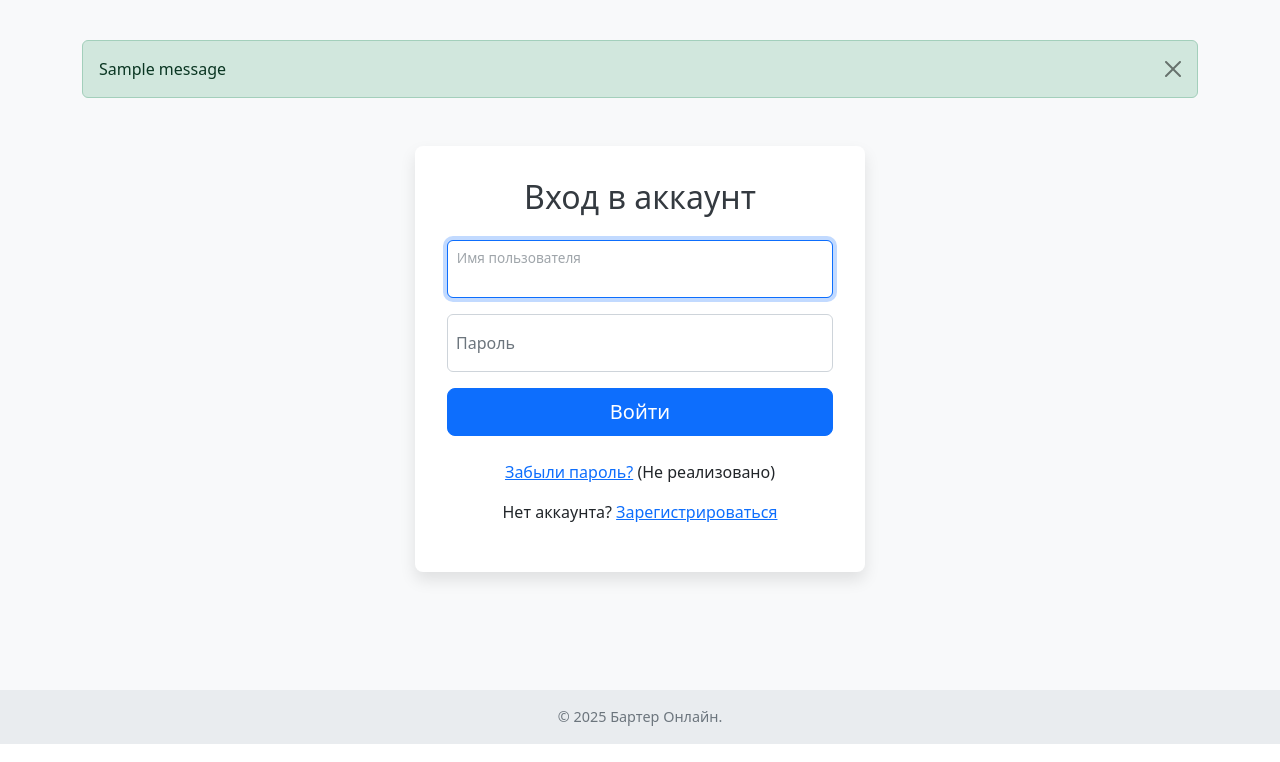
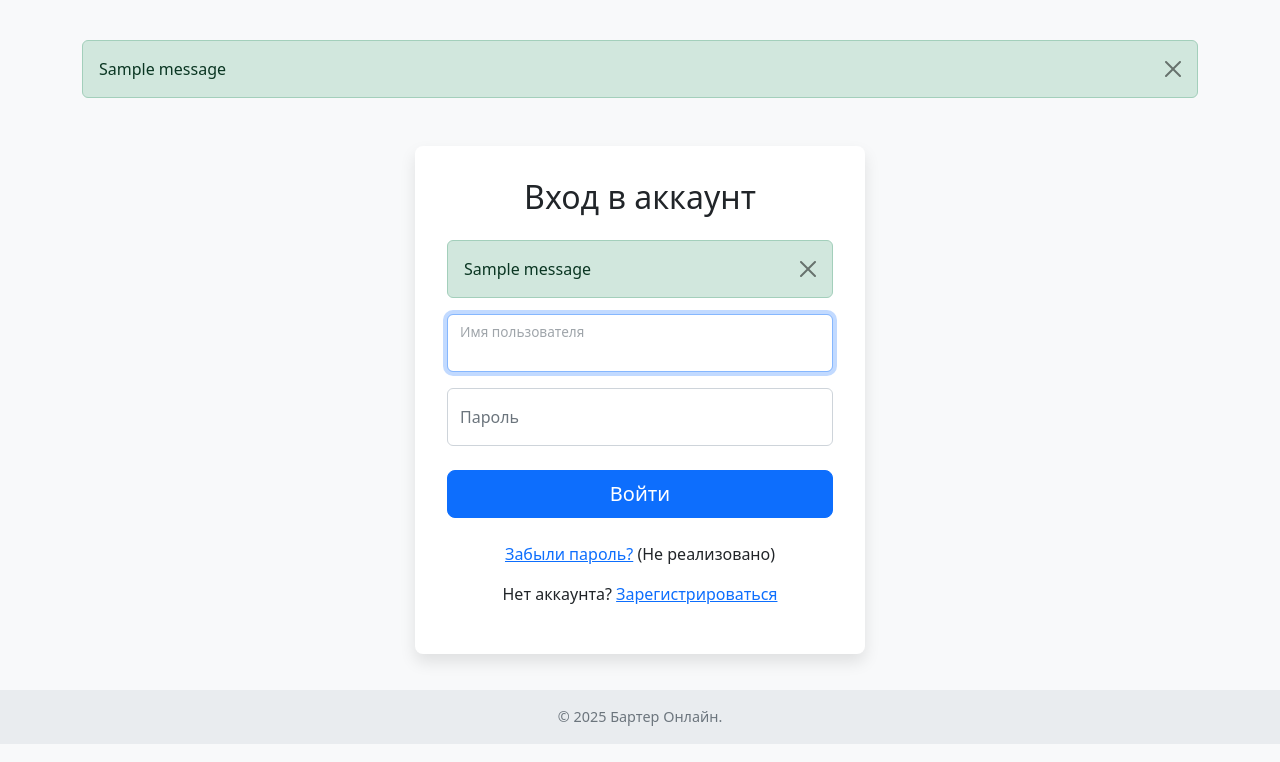
Before and after one commit to nodecspro/barter_platform, a Django app: page /accounts/login/ in a window 1280 px wide. Shown: the part 56-818 px from the top of the page. Run offline with Django 5.2, Linux system fonts and the light colour scheme; tables that the repository leaves empty hold one stand-in row (values such as "Sample post"); one stand-in notice (Sample message) is shown.

Commit message:
Refactor: Improve login page styling and form handling
Update login.html to use CSS variables for better theming and consistency with signup.html.
Implement Bootstrap's form-floating styles explicitly for better control and appearance.
Add display of non-field errors and individual field errors using Bootstrap's invalid-feedback.
Include basic structure for JavaScript error handling.
Ensure form uses `novalidate` for client-side control.

```diff
--- a/templates/registration/login.html
+++ b/templates/registration/login.html
@@ -5,25 +5,48 @@
 
 {% block extra_head %}
 <style>
+    /* Стили для .login-container, form-floating и т.д. должны быть идентичны тем, что в signup.html или в base.html, если они глобальные */
     .login-container {
         max-width: 450px;
         margin-top: 3rem;
         padding: 2rem;
-        background-color: #fff;
+        background-color: var(--container-box-bg); /* Используем CSS переменную */
         border-radius: 0.5rem;
         box-shadow: 0 0.5rem 1rem rgba(0, 0, 0, 0.1);
     }
     .login-container h2 {
         margin-bottom: 1.5rem;
         text-align: center;
-        color: #343a40;
+        /* color: #343a40; /* Цвет будет из var(--body-color) */
     }
-    .form-floating label {
-        padding-left: 0.5rem; /* Adjust if label overlaps input */
+    /* Стили для form-floating, если они не определены глобально */
+    .form-floating > .form-control,
+    .form-floating > .form-select {
+        height: calc(3.5rem + 2px);
+        line-height: 1.25;
+        padding-top: 1.625rem;
+        padding-bottom: 0.625rem;
     }
-    .form-control:focus {
-        border-color: #0d6efd; /* Bootstrap primary color */
-        box-shadow: 0 0 0 0.25rem rgba(13, 110, 253, 0.25);
+    .form-floating > label {
+        position: absolute;
+        top: 0;
+        left: 0;
+        height: 100%;
+        padding: 1rem 0.75rem;
+        pointer-events: none;
+        border: 1px solid transparent;
+        transform-origin: 0 0;
+        transition: opacity 0.1s ease-in-out, transform 0.1s ease-in-out;
+        color: var(--form-floating-label-color); /* Используем CSS переменную */
+    }
+    .form-floating > .form-control:focus ~ label,
+    .form-floating > .form-control:not(:placeholder-shown) ~ label { /* :not(:placeholder-shown) */
+        opacity: 0.65;
+        transform: scale(0.85) translateY(-0.5rem) translateX(0.15rem);
+    }
+    .invalid-feedback.d-block {
+        margin-top: 0.25rem;
+        font-size: 0.875em;
     }
 </style>
 {% endblock %}
@@ -32,79 +55,152 @@
 <div class="container login-container">
     <h2>Вход в аккаунт</h2>
 
-    {% if form.errors %}
-        <div class="alert alert-danger" role="alert">
-            <p>Пожалуйста, исправьте ошибки ниже:</p>
-            {% if form.non_field_errors %}
-                {{ form.non_field_errors }}
-            {% endif %}
-            <ul>
-            {% for field in form %}
-                {% if field.errors %}
-                    <li><strong>{{ field.label_tag }}</strong> {{ field.errors|striptags }}</li>
-                {% endif %}
+    {% if messages %}
+        {% for message in messages %}
+            <div class="alert alert-{% if message.tags %}{{ message.tags }}{% else %}info{% endif %} alert-dismissible fade show mt-3" role="alert">
+                {{ message }}
+                <button type="button" class="btn-close" data-bs-dismiss="alert" aria-label="Close"></button>
+            </div>
+        {% endfor %}
+    {% endif %}
+
+    {% if form.non_field_errors %} {# Ошибки, не связанные с конкретным полем #}
+        <div class="alert alert-danger mt-3" role="alert">
+            {% for error in form.non_field_errors %}
+                <p class="mb-0">{{ error }}</p>
             {% endfor %}
-            </ul>
         </div>
     {% endif %}
 
-    <form method="post" action="{% url 'login' %}">
+    <form method="post" action="{% url 'login' %}" class="mt-3" id="loginForm" novalidate>
         {% csrf_token %}
 
-        <div class="form-floating mb-3">
-            {{ form.username }}
+        {# Имя пользователя #}
+        <div class="form-floating mb-3 field-container">
+            {{ form.username }} {# Рендерит <input id="id_username" name="username" ... > #}
             <label for="{{ form.username.id_for_label }}">Имя пользователя</label>
+            {% if form.username.errors %}
+                <div class="invalid-feedback d-block">
+                    {% for error in form.username.errors %}
+                        {{ error }}
+                    {% endfor %}
+                </div>
+            {% endif %}
+             <div class="custom-error-message" id="{{ form.username.id_for_label }}-js-error"></div>
         </div>
 
-        <div class="form-floating mb-3">
-            {{ form.password }}
+        {# Пароль #}
+        <div class="form-floating mb-3 field-container">
+            {{ form.password }} {# Рендерит <input id="id_password" name="password" type="password" ... > #}
             <label for="{{ form.password.id_for_label }}">Пароль</label>
+            {% if form.password.errors %}
+                <div class="invalid-feedback d-block">
+                    {% for error in form.password.errors %}
+                        {{ error }}
+                    {% endfor %}
+                </div>
+            {% endif %}
+            <div class="custom-error-message" id="{{ form.password.id_for_label }}-js-error"></div>
         </div>
 
         {% if request.GET.next %}
             <input type="hidden" name="next" value="{{ request.GET.next }}">
         {% endif %}
 
-        <div class="d-grid">
+        <div class="d-grid mt-4">
             <button type="submit" class="btn btn-primary btn-lg">Войти</button>
         </div>
     </form>
 
     <div class="mt-4 text-center">
-        <p><a href="#">Забыли пароль?</a> (Не реализовано)</p> {# Link to password reset if you add it #}
+        <p><a href="#">Забыли пароль?</a> (Не реализовано)</p>
         <p>Нет аккаунта? <a href="{% url 'signup' %}">Зарегистрироваться</a></p>
     </div>
 </div>
 {% endblock %}
 
 {% block extra_scripts %}
-{# Add any page-specific JavaScript here if needed #}
 <script>
-    // Simple script to add 'form-control' class to Django form inputs
-    // if they don't have it, for Bootstrap styling.
-    // Django's default widgets usually don't add it directly.
-    document.addEventListener('DOMContentLoaded', function() {
-        const formInputs = document.querySelectorAll('.login-container form input[type="text"], .login-container form input[type="password"], .login-container form input[type="email"]');
-        formInputs.forEach(function(input) {
-            if (!input.classList.contains('form-control')) {
-                input.classList.add('form-control');
+document.addEventListener('DOMContentLoaded', function() {
+    const form = document.getElementById('loginForm'); // Убедитесь, что ID формы правильный
+    if (!form) return;
+
+    const formElements = form.querySelectorAll('.form-floating > input:not([type="hidden"]), .form-floating > select, .form-floating > textarea');
+
+    formElements.forEach(function(el) {
+        // Базовая настройка (form-control, placeholder)
+        if (!el.classList.contains('form-control') && el.tagName.toLowerCase() !== 'select') {
+            el.classList.add('form-control');
+        }
+        if (el.tagName.toLowerCase() === 'select' && !el.classList.contains('form-select')) {
+            el.classList.add('form-select');
+        }
+
+        // КЛЮЧЕВОЙ МОМЕНТ:
+        // Для form-floating, если у поля УЖЕ ЕСТЬ ЗНАЧЕНИЕ, placeholder не нужен для "всплытия" метки.
+        // :not(:placeholder-shown) сработает.
+        // Если значения НЕТ, то нужен placeholder=" " для корректного начального состояния.
+        if (el.value === '' && !el.hasAttribute('placeholder') && (el.type === 'text' || el.type === 'email' || el.type === 'password' || el.tagName.toLowerCase() === 'textarea')) {
+            el.setAttribute('placeholder', ' ');
+        }
+
+        const fieldContainer = el.closest('.field-container');
+        if (!fieldContainer) return;
+
+        const djangoErrorDiv = fieldContainer.querySelector('.invalid-feedback.d-block'); // Ищем только ошибки Django
+        const jsErrorDiv = fieldContainer.querySelector('.custom-error-message');
+
+        // Обработчики для "живой" валидации и скрытия ошибок (аналогично signup.html)
+        el.addEventListener('input', function() {
+            if (djangoErrorDiv && djangoErrorDiv.offsetParent !== null && djangoErrorDiv.textContent.toLowerCase().includes('this field is required')) {
+                djangoErrorDiv.style.display = 'none';
             }
-            // Ensure the id matches what the label `for` attribute expects
-            if (!input.id && input.name) {
-                 input.id = 'id_' + input.name;
+            if (jsErrorDiv && jsErrorDiv.offsetParent !== null && jsErrorDiv.textContent.includes('Это поле обязательно для заполнения')) {
+                hideJsError(jsErrorDiv);
+            }
+            // Здесь можно добавить специфичную для логина JS-валидацию, если нужно (обычно не требуется)
+            // validateLoginField(el, fieldContainer);
+            // Если поле стало валидным по JS и нет других ошибок, убираем is-invalid
+            if (el.value.trim() !== '' && (!djangoErrorDiv || djangoErrorDiv.offsetParent === null)) {
+                 const currentJsError = jsErrorDiv ? jsErrorDiv.textContent : '';
+                 if(currentJsError === '' || !jsErrorDiv.offsetParent){ // Если нет активных JS ошибок
+                    el.classList.remove('is-invalid');
+                 }
             }
         });
 
-        // For floating labels, placeholder is often needed.
-        // Django's default widget for username/password doesn't set placeholder.
-        const usernameInput = document.getElementById('{{ form.username.id_for_label }}');
-        if (usernameInput && !usernameInput.hasAttribute('placeholder')) {
-            usernameInput.setAttribute('placeholder', ' '); // Or a descriptive placeholder
-        }
-        const passwordInput = document.getElementById('{{ form.password.id_for_label }}');
-        if (passwordInput && !passwordInput.hasAttribute('placeholder')) {
-            passwordInput.setAttribute('placeholder', ' '); // Or a descriptive placeholder
+        el.addEventListener('blur', function() {
+            const isRequired = el.hasAttribute('required') || el.required;
+            if (el.value.trim() === '' && isRequired) {
+                showJsError(jsErrorDiv, 'Это поле обязательно для заполнения.');
+                el.classList.add('is-invalid');
+                if (djangoErrorDiv) djangoErrorDiv.style.display = 'none';
+            } else {
+                if (jsErrorDiv && jsErrorDiv.textContent.includes('Это поле обязательно для заполнения')) {
+                    hideJsError(jsErrorDiv);
+                }
+                // validateLoginField(el, fieldContainer);
+            }
+        });
+
+        // Начальная настройка is-invalid на основе ошибок Django
+        if (djangoErrorDiv && djangoErrorDiv.offsetParent !== null) {
+            el.classList.add('is-invalid');
         }
     });
+
+    function showJsError(errorDiv, message) {
+        if (!errorDiv) return;
+        errorDiv.textContent = message;
+        errorDiv.style.display = 'block';
+    }
+
+    function hideJsError(errorDiv) {
+        if (!errorDiv) return;
+        errorDiv.textContent = '';
+        errorDiv.style.display = 'none';
+    }
+
+});
 </script>
 {% endblock %}
```
